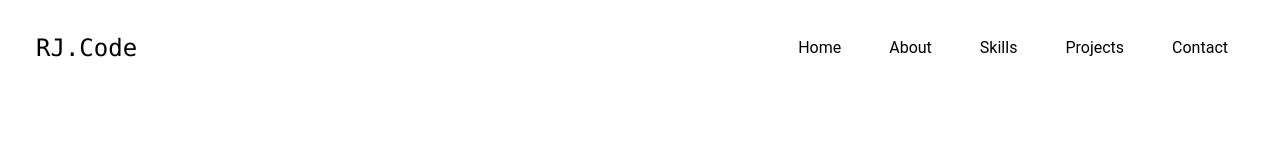
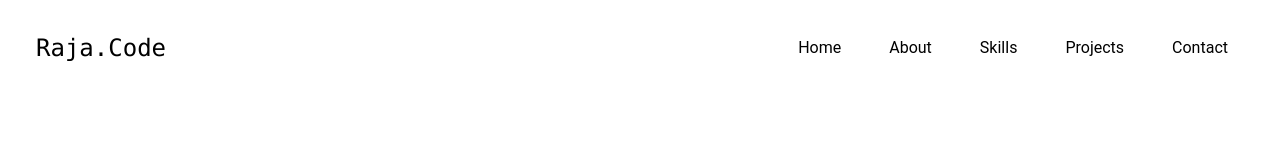
Before and after one commit to Rajarajan431/my-portfolio, a React (Create React App) app: page / in a window 1280 px wide. Shown: the top 160 px of the page. Built offline with nearby package versions, Linux system fonts and the light colour scheme.

Commit message:
name change added

```diff
--- a/public/index.html
+++ b/public/index.html
@@ -2,7 +2,6 @@
 <html lang="en">
   <head>
     <meta charset="utf-8" />
-    <link rel="icon" href="%PUBLIC_URL%/favicon.ico" />
     <meta name="viewport" content="width=device-width, initial-scale=1" />
     <meta name="theme-color" content="#000000" />
     <meta
@@ -24,7 +23,7 @@
       work correctly both with client-side routing and a non-root public URL.
       Learn how to configure a non-root public URL by running `npm run build`.
     -->
-    <title>React App</title>
+    <title>Raja.Code</title>
   </head>
   <body>
     <noscript>You need to enable JavaScript to run this app.</noscript>
--- a/src/components/Navbar.js
+++ b/src/components/Navbar.js
@@ -11,8 +11,8 @@ const Navbar = () => {
   return (
     <section id='navbar'>
       <div className={`flex justify-between items-center h-24 max-w-[1240px] mx-auto px-4 ${click ? 'bg-gray-800' : ''}`}>
-        <div></div>
-        <h1 className={`text-2xl font-mono w-full text-${click ? 'white' : 'black'}`}>RJ.Code</h1>
+
+        <h1 className={`text-2xl font-mono w-full text-${click ? 'white' : 'black'}`}>Raja.Code</h1>
 
         {/* Hamburger Menu Button */}
         <div className="md:hidden">
```
